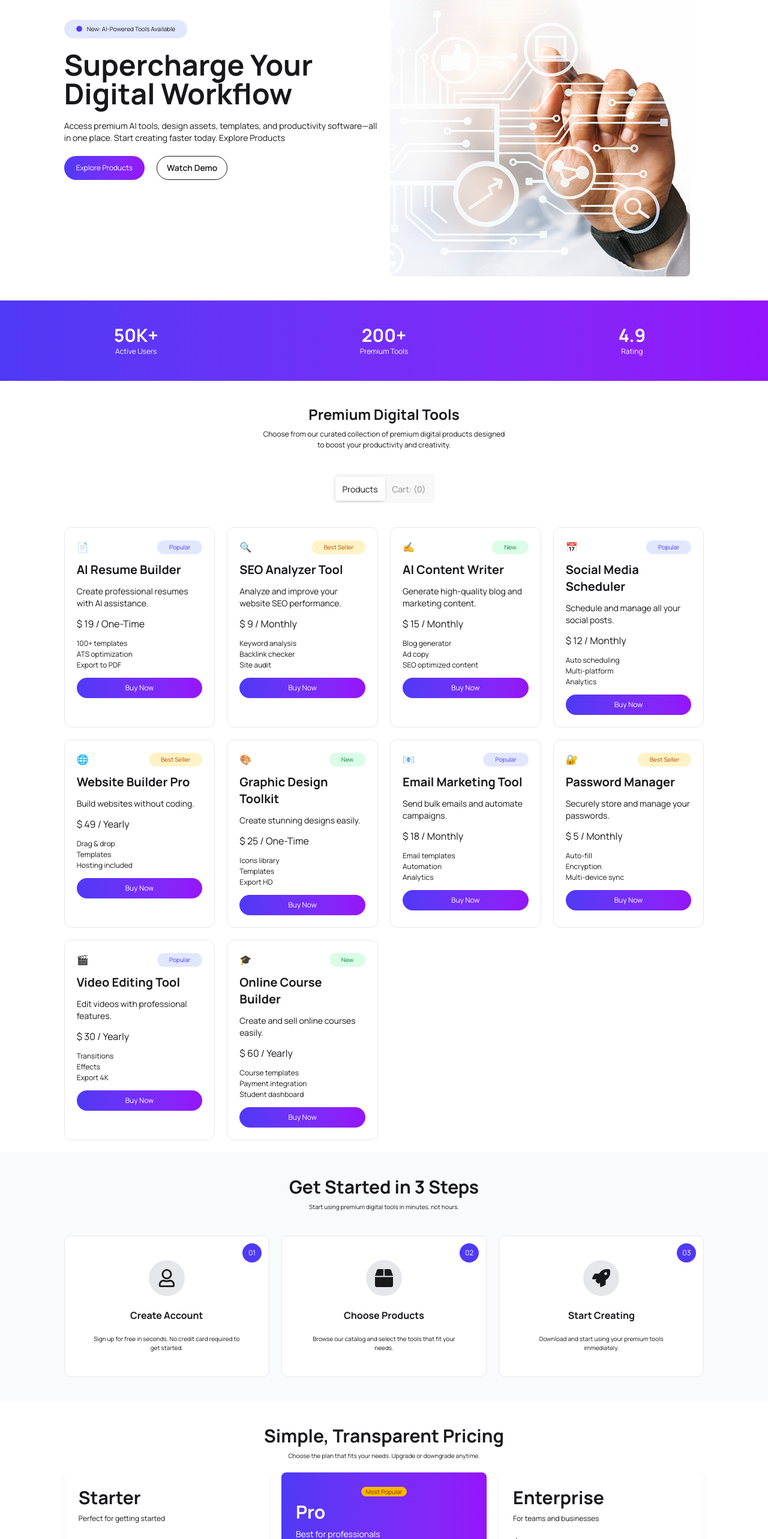
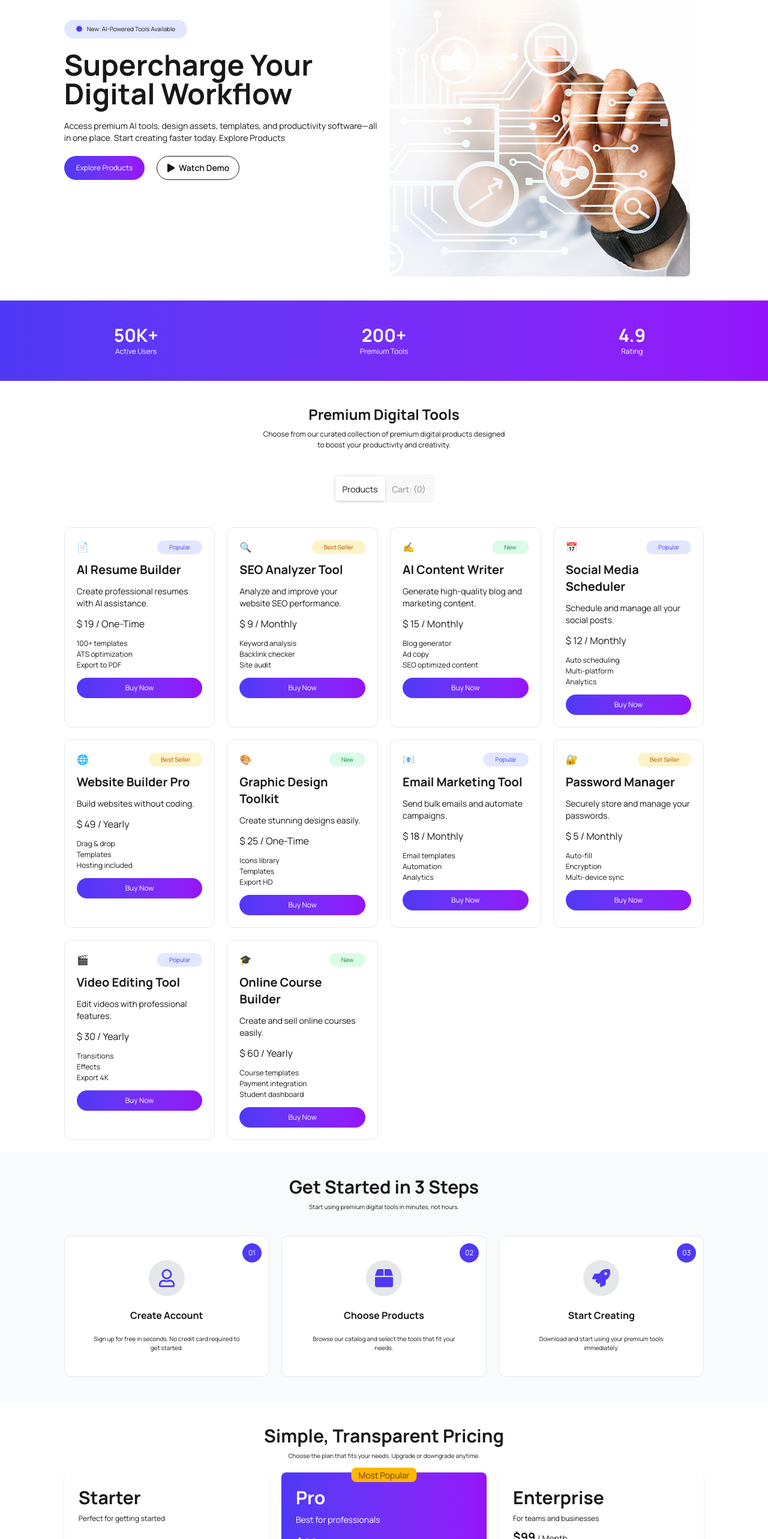
Before and after one commit to msirazu/digitools-platform, a React (Vite) app: page / in a window 1280 px wide. Shown: the part 234-2800 px from the top of the page at 60% size. Built offline with nearby package versions, Linux system fonts and the light colour scheme.

Commit message:
final checked done

```diff
--- a/src/components/ui/Card.jsx
+++ b/src/components/ui/Card.jsx
@@ -3,13 +3,11 @@ const Card = () => {
     <div className="w-11/12 lg:w-10/12 mx-auto">
       <div className="grid grid-cols-1 md:grid-cols-3 gap-5">
 
-        <div className="card bg-base-100 shadow-sm">
+        <div className="card bg-base-100 shadow-sm hover:shadow-xl hover:cursor-pointer transition duration-300">
           <div className="card-body">
-            <div className="flex justify-between">
               <h2 className="text-3xl font-bold">Starter</h2>
-            </div>
             <p className="text-small">Perfect for getting started</p>
-            <span className="text-xl">$0 / Month</span>
+            <p><span className="font-bold text-xl">$0</span> / Month</p>
             <ul className="mt-6 flex flex-col gap-2 text-xs">
               <li>
                 <svg
@@ -86,14 +84,14 @@ const Card = () => {
           </div>
         </div>
 
-        <div className="card gradient-one shadow-sm text-white">
-          <div className="card-body">
-            <span className="badge badge-xs badge-warning mx-auto">Most Popular</span>
+        <div className="card gradient-one shadow-sm text-white hover:shadow-xl hover:cursor-pointer transition duration-300">
+          <div className="card-body relative">
+            <span className="badge badge-s badge-warning mx-auto absolute -top-2 left-1/2 -translate-x-1/2">Most Popular</span>
             <div className="flex justify-between">
               <h2 className="text-3xl font-bold">Pro</h2>
             </div>
             <p>Best for professionals</p>
-            <span className="text-xl">$29/Month</span>
+            <p><span className="font-bold text-xl">$29</span> / Month</p>
             <ul className="mt-2 flex flex-col gap-2 text-xs">
               <li>
                 <svg
@@ -204,13 +202,13 @@ const Card = () => {
           </div>
         </div>
 
-        <div className="card bg-base-100 shadow-sm">
+        <div className="card bg-base-100 shadow-sm hover:shadow-xl hover:cursor-pointer transition duration-300">
           <div className="card-body">
             <div className="flex justify-between">
               <h2 className="text-3xl font-bold">Enterprise</h2>
             </div>
             <p className="text-small">For teams and businesses</p>
-            <span className="text-xl">$99 / Month</span>
+            <p><span className="font-bold text-xl">$99</span> / Month</p>
             <ul className="mt-6 flex flex-col gap-2 text-xs">
               <li>
                 <svg
@@ -278,6 +276,23 @@ const Card = () => {
                     d="M5 13l4 4L19 7"
                   />
                 </svg>
+                <span>Dedicated support</span>
+              </li>
+              <li>
+                <svg
+                  xmlns="http://www.w3.org/2000/svg"
+                  className="size-4 me-2 inline-block text-success"
+                  fill="none"
+                  viewBox="0 0 24 24"
+                  stroke="currentColor"
+                >
+                  <path
+                    strokeLinecap="round"
+                    strokeLinejoin="round"
+                    strokeWidth="2"
+                    d="M5 13l4 4L19 7"
+                  />
+                </svg>
                 <span>SLA guarantee</span>
               </li>
               <li>
@@ -297,23 +312,6 @@ const Card = () => {
                 </svg>
                 <span>Custom branding</span>
               </li>
-              <li>
-                <svg
-                  xmlns="http://www.w3.org/2000/svg"
-                  className="size-4 me-2 inline-block text-success"
-                  fill="none"
-                  viewBox="0 0 24 24"
-                  stroke="currentColor"
-                >
-                  <path
-                    strokeLinecap="round"
-                    strokeLinejoin="round"
-                    strokeWidth="2"
-                    d="M5 13l4 4L19 7"
-                  />
-                </svg>
-                <span>Dedicated support</span>
-              </li>
             </ul>
             <div className="mt-6">
               <button className="btn-one w-full">Contact Sales</button>
--- a/src/components/ui/HeroBanner.jsx
+++ b/src/components/ui/HeroBanner.jsx
@@ -1,4 +1,4 @@
-import { FaCircle } from 'react-icons/fa';
+import { FaCircle, FaPlay } from 'react-icons/fa';
 import heroImg from '../../assets/images/banner.png';
 const HeroBanner = () => {
     return (
@@ -10,7 +10,7 @@ const HeroBanner = () => {
                     <p className='text-sm'>Access premium AI tools, design assets, templates, and productivity software—all in one place. Start creating faster today. Explore Products</p>
                     <div className='flex gap-5'>
                         <button className='btn-one'>Explore Products</button>
-                        <button className='btn btn-outline rounded-full'>Watch Demo</button>
+                        <button className='btn btn-outline rounded-full'><FaPlay/>Watch Demo</button>
                     </div>
                 </div>
                 <div className='flex-1'>
--- a/src/components/ui/StepsCard.jsx
+++ b/src/components/ui/StepsCard.jsx
@@ -5,7 +5,7 @@ const StepsCard = () => {
     <div className="w-11/12 lg:w-10/12 mx-auto">
       <div className="grid grid-cols-1 md:grid-cols-3 gap-5">
 
-        <div className="border border-gray-200 rounded-xl p-10 bg-white relative">
+        <div className="border border-gray-200 rounded-xl p-10 bg-white relative hover:border-gray-300 hover:shadow-xl hover:cursor-pointer transition duration-300">
             <div className="absolute top-3 right-3">
                 <div className="bg-one w-8 h-8 rounded-full flex justify-center items-center text-white">
                 <p className="text-small">01</p>
@@ -13,14 +13,14 @@ const StepsCard = () => {
             </div>
             <div className="flex flex-col justify-center items-center gap-5">
                 <div className="bg-gray-200 w-15 h-15 flex justify-center items-center rounded-full">
-                <FaRegUser className="text-3xl"/>
+                <FaRegUser className="text-3xl text-one"/>
                 </div>
                 <h4 className="font-bold">Create Account</h4>
                 <p className="text-xsmall text-center">Sign up for free in seconds. No credit card required to get started.</p>
             </div>
         </div>
 
-        <div className="border border-gray-200 rounded-xl p-10 bg-white relative">
+        <div className="border border-gray-200 rounded-xl p-10 bg-white relative hover:border-gray-300 hover:shadow-xl hover:cursor-pointer transition duration-300">
             <div className="absolute top-3 right-3">
                 <div className="bg-one w-8 h-8 rounded-full flex justify-center items-center text-white">
                 <p className="text-small">02</p>
@@ -28,14 +28,14 @@ const StepsCard = () => {
             </div>
             <div className="flex flex-col justify-center items-center gap-5">
                 <div className="bg-gray-200 w-15 h-15 flex justify-center items-center rounded-full">
-                <FaBox className="text-3xl"/>
+                <FaBox className="text-3xl text-one"/>
                 </div>
                 <h4 className="font-bold">Choose Products</h4>
                 <p className="text-xsmall text-center">Browse our catalog and select the tools that fit your needs.</p>
             </div>
         </div>
 
-        <div className="border border-gray-200 rounded-xl p-10 bg-white relative">
+        <div className="border border-gray-200 rounded-xl p-10 bg-white relative hover:border-gray-300 hover:shadow-xl hover:cursor-pointer transition duration-300">
             <div className="absolute top-3 right-3">
                 <div className="bg-one w-8 h-8 rounded-full flex justify-center items-center text-white">
                 <p className="text-small">03</p>
@@ -43,7 +43,7 @@ const StepsCard = () => {
             </div>
             <div className="flex flex-col justify-center items-center gap-5">
                 <div className="bg-gray-200 w-15 h-15 flex justify-center items-center rounded-full">
-                <FaRocket className="text-3xl"/>
+                <FaRocket className="text-3xl text-one"/>
                 </div>
                 <h4 className="font-bold">Start Creating</h4>
                 <p className="text-xsmall text-center">Download and start using your premium tools immediately.</p>
```
